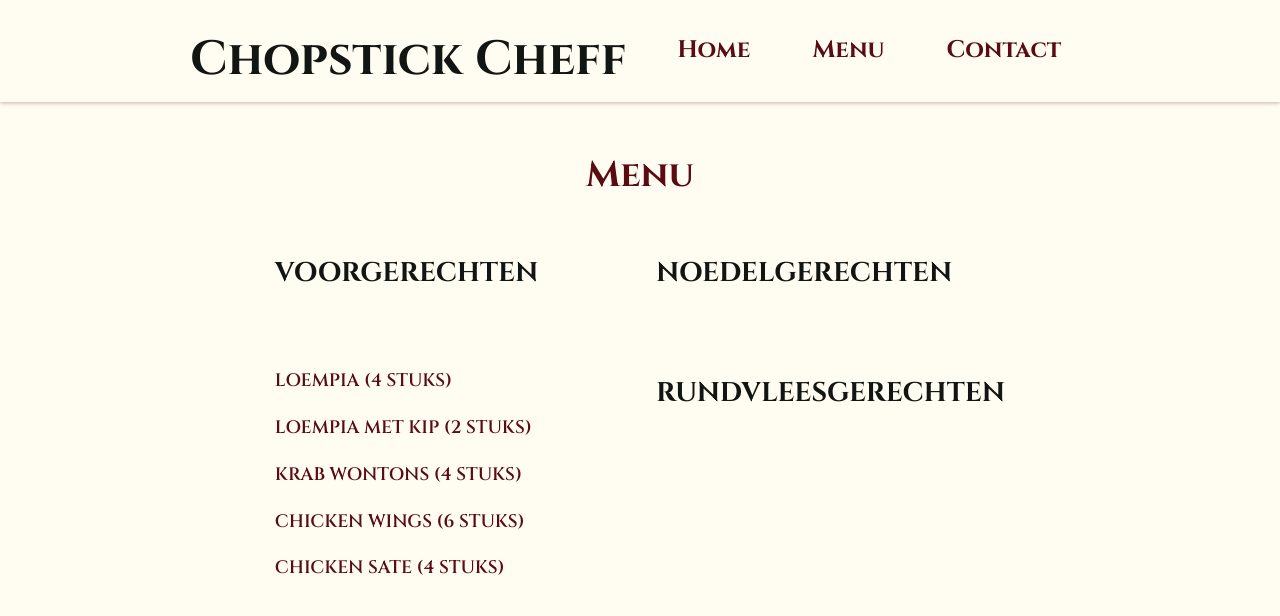
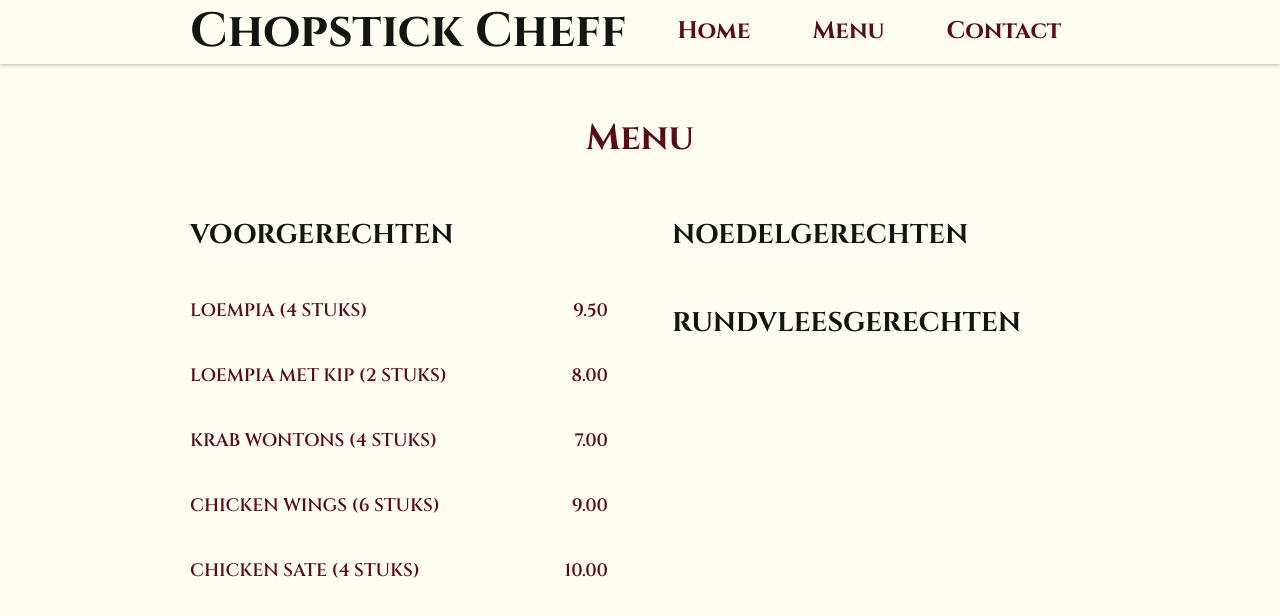
Before and after one commit to MarkKranenburg36/Restaurant-Page, a website built with webpack: page src/template.html in a window 1280 px wide. Both pictures are taken after a click on the button "Menu". Built offline with nearby package versions, Linux system fonts and the light colour scheme.

Commit message:
add prices and layout classes for prices

```diff
--- a/src/contentMenuPage.js
+++ b/src/contentMenuPage.js
@@ -9,6 +9,7 @@ export default function renderContentMenuPage() {
 
     const menuContainer = document.createElement('div');
     menuContainer.classList.add('menuGrid');
+    menuContainer.classList.add('contentWith');
 
     const menuSubtitles = ['VOORGERECHTEN', 'NOEDELGERECHTEN', 'RUNDVLEESGERECHTEN'];
     for(let i = 0; i < menuSubtitles.length; i++) {
@@ -21,13 +22,13 @@ export default function renderContentMenuPage() {
 
     const appetizersContainer = document.createElement('div');
     appetizersContainer.classList.add('appetizers');
-    const listAppetizers = ['LOEMPIA (4 STUKS)', 'LOEMPIA MET KIP (2 STUKS)', 'KRAB WONTONS (4 STUKS)', 'CHICKEN WINGS (6 STUKS)', 'CHICKEN SATE (4 STUKS)'];
-    appetizersContainer.innerHTML = listAppetizers.map(item => `<p>${item}</p>`).join('');
+    appetizersContainer.classList.add('menuItemList');
+    const listAppetizers = ['LOEMPIA (4 STUKS)', '9.50', 'LOEMPIA MET KIP (2 STUKS)', '8.00', 'KRAB WONTONS (4 STUKS)', '7.00', 'CHICKEN WINGS (6 STUKS)', '9.00', 'CHICKEN SATE (4 STUKS)', '10.00'];
+    appetizersContainer.innerHTML = listAppetizers.map(el => `<p>${el}</p>`).join('');
     menuContainer.appendChild(appetizersContainer);
 
     const elements = [menuHeader, menuContainer];
     elements.forEach(el => {
-        el.classList.add('contentWidth');
         contentContainer.appendChild(el);
     });
 }
--- a/src/style.css
+++ b/src/style.css
@@ -49,14 +49,14 @@ nav {
     display: flex;
     align-items: center;
     justify-content: space-between;
+    height: clamp(60px, 8vh, 100px);
 }
 
 nav>h1 {
     font-size: clamp(2.4rem, 4vw, 3rem);
-    margin-bottom: 0.3em;
 }
 
-nav > #btnContainer > button {
+nav>#btnContainer>button {
     font-family: "Cinzel", serif;
     background-color: var(--color-background);
     color: var(--color-primary);
@@ -70,7 +70,7 @@ nav > #btnContainer > button {
     transition: color 0.3s ease;
 }
 
-nav > #btnContainer > button::after {
+nav>#btnContainer>button::after {
     content: '';
     position: absolute;
     left: 50%;
@@ -82,7 +82,7 @@ nav > #btnContainer > button::after {
     transition: width 0.3s ease;
 }
 
-nav > #btnContainer > button:hover::after {
+nav>#btnContainer>button:hover::after {
     width: 60%;
 }
 
@@ -97,10 +97,10 @@ img {
 .menuGrid {
     display: grid;
     grid-template-columns: 1fr 1fr;
-    gap: clamp(0.5rem, 4vw, 2rem);
+    column-gap: clamp(1rem, 8vw, 4rem);
 }
 
-.menuGrid > h2 {
+.menuGrid>h2 {
     color: var(--color-dark);
 }
 
@@ -111,3 +111,12 @@ img {
 .appetizers {
     grid-row-start: 2;
 }
+
+.menuItemList {
+    display: grid;
+    grid-template-columns: 5fr 1fr;
+}
+
+.menuItemList p:nth-child(2n) {
+    text-align: end;
+}
```
Lines whose indentation alone changed are shown as unchanged.
